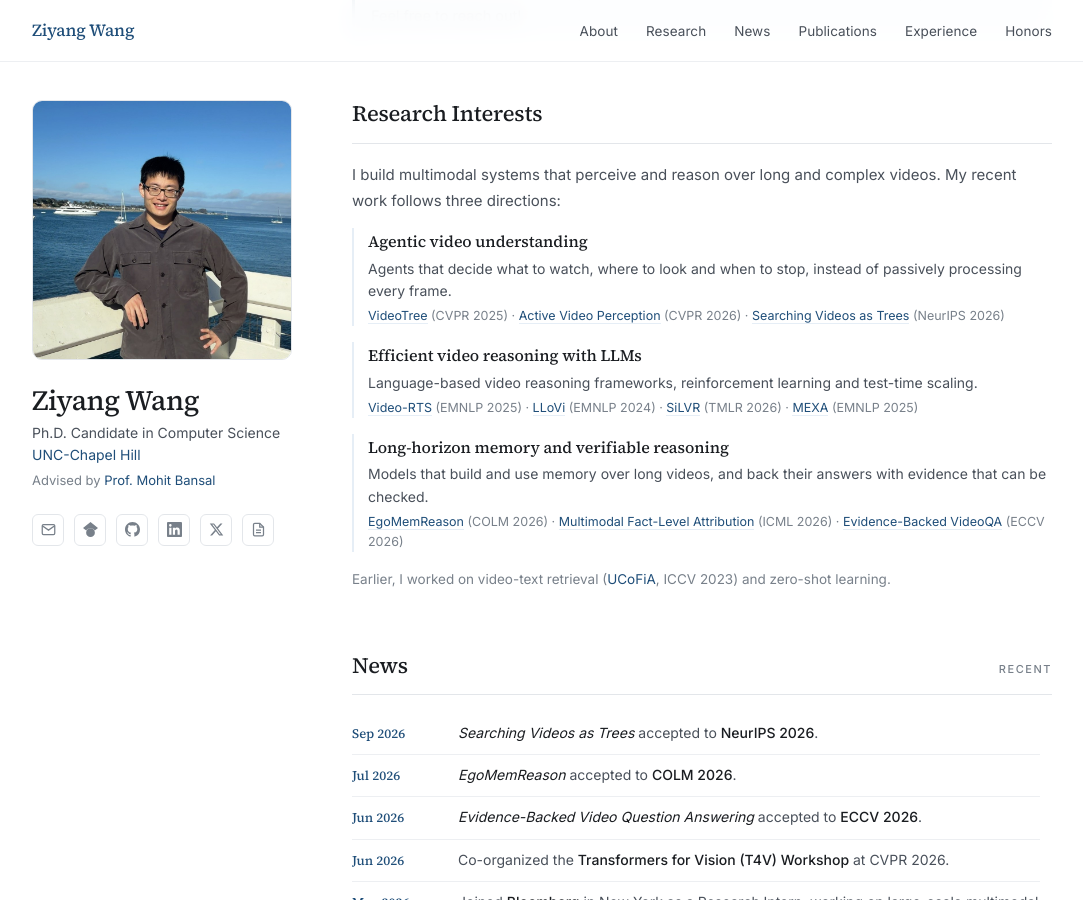
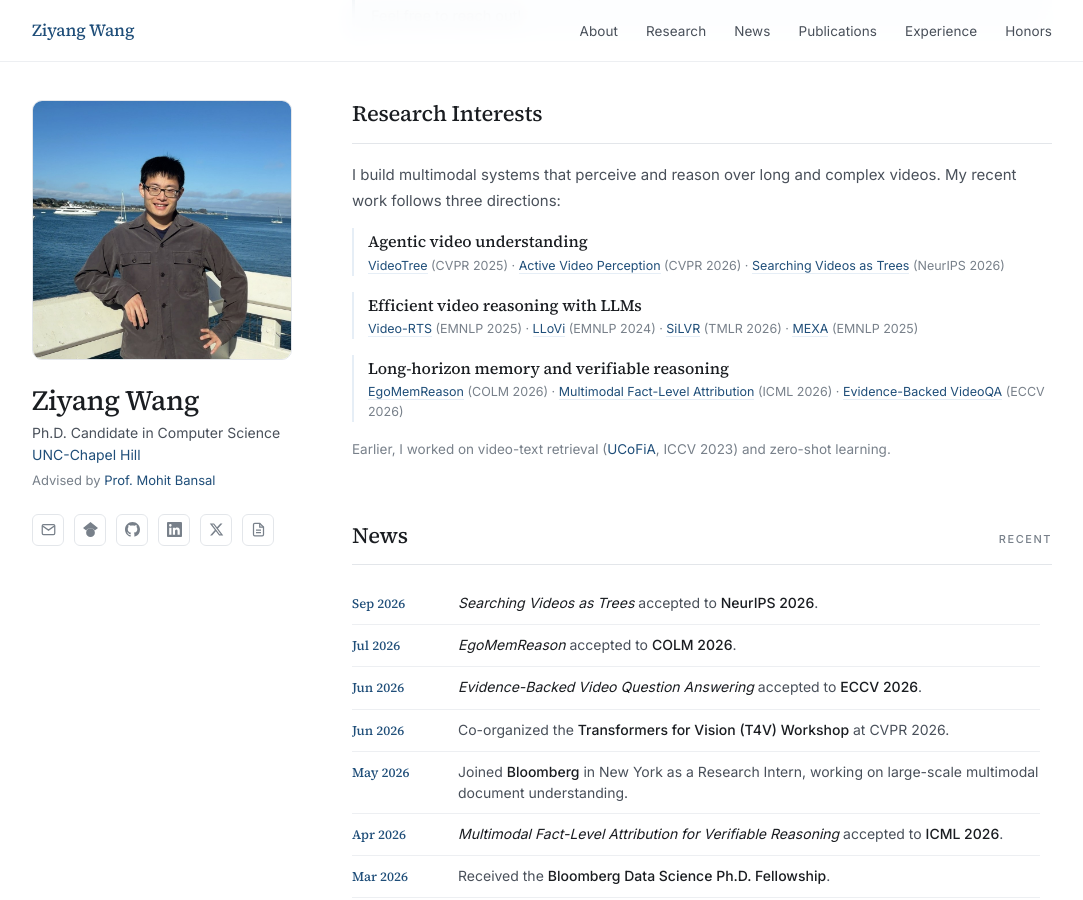
Before and after one commit to ZiyangW2000/ZiyangW2000.github.io, a Jekyll site: the page built from _posts/2026-07-17-vts.markdown, in a window 1280 px wide and 900 px high, scrolled down 364 px. Shown: the whole window, without its empty margins (98-1181 px from the left). Built offline with Jekyll 4.4.1, drawn with Linux system fonts in a browser that asks for light colours.

Commit message:
Drop description lines under research directions
Co-Authored-By: Claude Fable 5.2 <noreply@anthropic.com>

```diff
--- a/_layouts/default.html
+++ b/_layouts/default.html
@@ -82,17 +82,14 @@
         <ul class="interest-list">
           <li class="interest">
             <div class="interest-title">Agentic video understanding</div>
-            <div class="interest-desc">Agents that decide what to watch, where to look and when to stop, instead of passively processing every frame.</div>
             <div class="interest-papers"><a href="https://arxiv.org/abs/2405.19209" target="_blank" rel="noopener">VideoTree</a> (CVPR 2025) · <a href="https://arxiv.org/abs/2512.05774" target="_blank" rel="noopener">Active Video Perception</a> (CVPR 2026) · <a href="https://arxiv.org/abs/2607.16189" target="_blank" rel="noopener">Searching Videos as Trees</a> (NeurIPS 2026)</div>
           </li>
           <li class="interest">
             <div class="interest-title">Efficient video reasoning with LLMs</div>
-            <div class="interest-desc">Language-based video reasoning frameworks, reinforcement learning and test-time scaling.</div>
             <div class="interest-papers"><a href="https://arxiv.org/abs/2507.06485" target="_blank" rel="noopener">Video-RTS</a> (EMNLP 2025) · <a href="https://arxiv.org/abs/2312.17235" target="_blank" rel="noopener">LLoVi</a> (EMNLP 2024) · <a href="https://arxiv.org/abs/2505.24869" target="_blank" rel="noopener">SiLVR</a> (TMLR 2026) · <a href="https://arxiv.org/abs/2506.17113" target="_blank" rel="noopener">MEXA</a> (EMNLP 2025)</div>
           </li>
           <li class="interest">
             <div class="interest-title">Long-horizon memory and verifiable reasoning</div>
-            <div class="interest-desc">Models that build and use memory over long videos, and back their answers with evidence that can be checked.</div>
             <div class="interest-papers"><a href="https://arxiv.org/abs/2605.09874" target="_blank" rel="noopener">EgoMemReason</a> (COLM 2026) · <a href="https://arxiv.org/abs/2602.11509" target="_blank" rel="noopener">Multimodal Fact-Level Attribution</a> (ICML 2026) · <a href="https://arxiv.org/abs/2607.11862" target="_blank" rel="noopener">Evidence-Backed VideoQA</a> (ECCV 2026)</div>
           </li>
         </ul>
```
